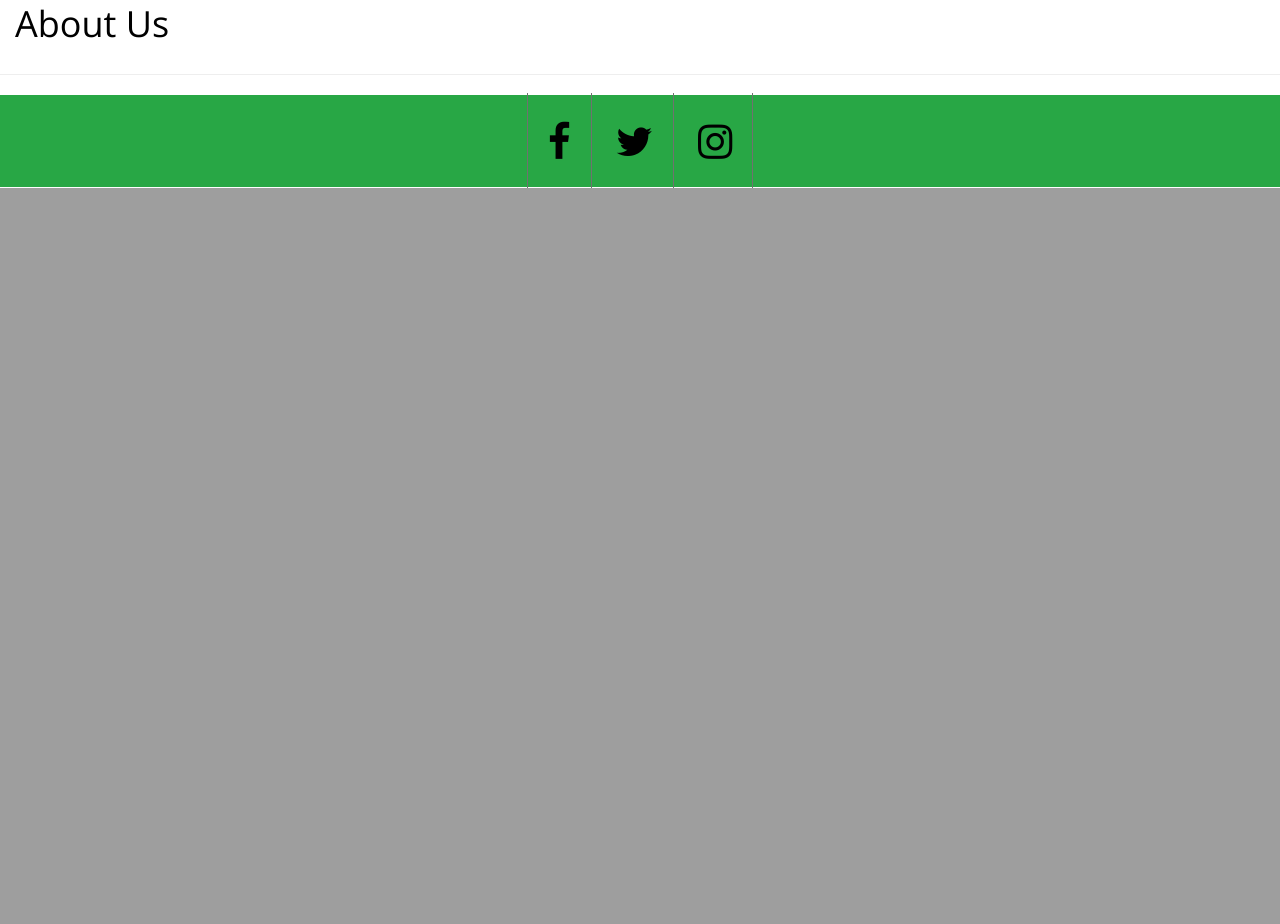
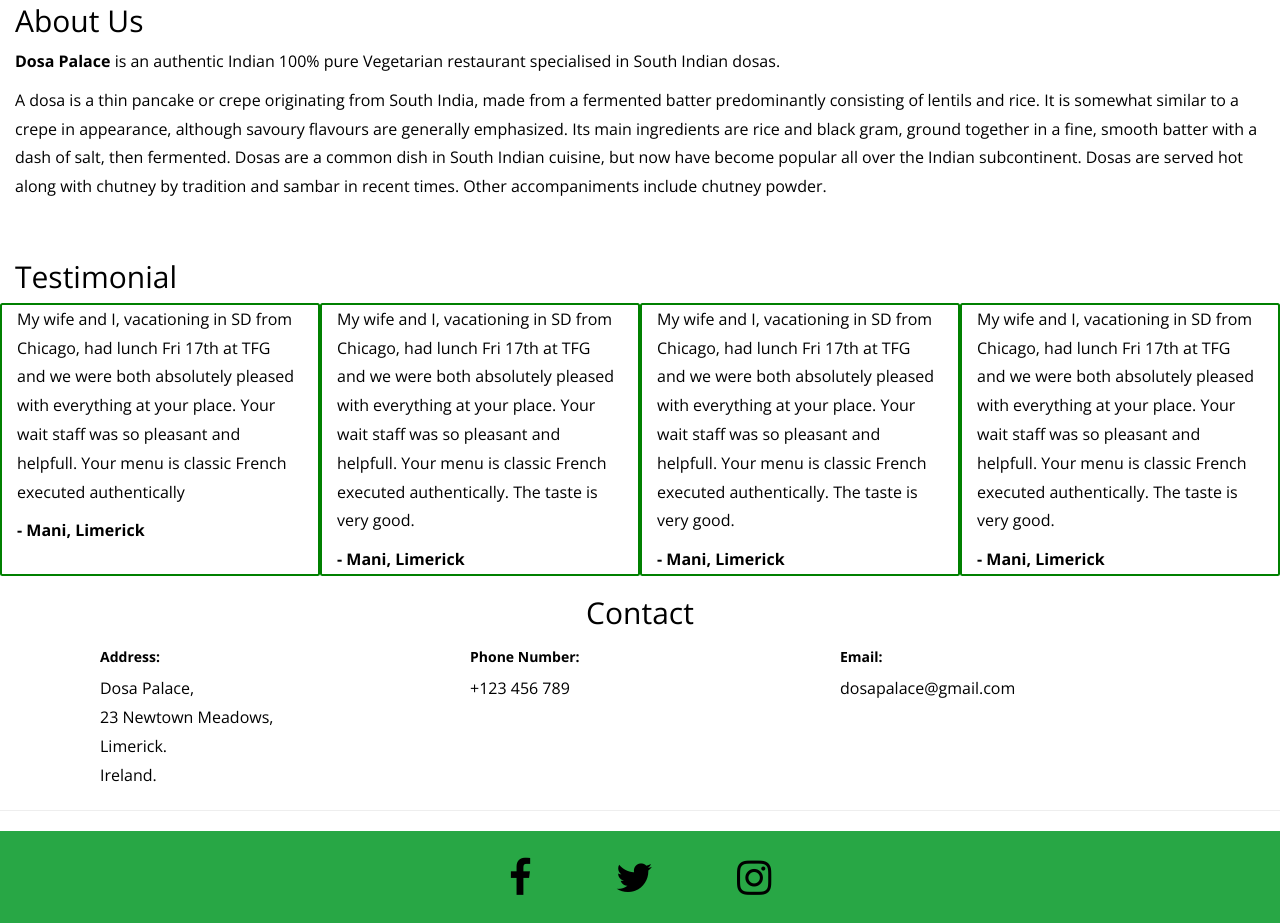
Before and after one commit to KSanthanesh/res-rough, a Django app: page / in a window 1280 px wide. Shown: the part 1150-2074 px from the top of the page. Before the commit the page ends 1338 px from the top, so only its background shows below. Run offline with Django 3.2, Linux system fonts and the light colour scheme; some libraries are stand-ins or nearby versions; some web fonts are replaced; grey boxes are pictures that could not be loaded.

Commit message:
Add testimonial and contact detail

```diff
--- a/meals/templates/meals/home.html
+++ b/meals/templates/meals/home.html
@@ -5,7 +5,56 @@
 
 
 
-<h1>About Us</h1>
+<h2>About Us</h2>
+<p><strong>Dosa Palace</strong> is an authentic Indian 100% pure Vegetarian restaurant specialised in South Indian dosas.</p>
+<p>A dosa is a thin pancake or crepe originating from South India, made from a fermented batter predominantly consisting of lentils and rice. It is somewhat similar to a crepe in appearance, although savoury flavours are generally emphasized. Its main ingredients are rice and black gram, ground together in a fine, smooth batter with a dash of salt, then fermented. Dosas are a common dish in South Indian cuisine, but now have become popular all over the Indian subcontinent.
+    Dosas are served hot along with chutney by tradition and sambar in recent times. Other accompaniments include chutney powder.</p>
+
+<br>
+<h2>Testimonial</h2>
+<div class="row">
+    <div class="col-lg-6">
+        <div class="row">
+            <div class="col-sm-6 card">
+
+                <p>
+                    My wife and I, vacationing in SD from Chicago, had lunch Fri 17th at TFG and we were both absolutely
+                    pleased with everything at your place. Your wait staff was so pleasant and helpfull.
+                    Your menu is classic French executed authentically
+                </p>
+                <b>- Mani, Limerick</b>
+            </div>
+            <div class="col-sm-6 card">
+                <p>
+                    My wife and I, vacationing in SD from Chicago, had lunch Fri 17th at TFG and we were both absolutely
+                    pleased with everything at your place. Your wait staff was so pleasant and helpfull.
+                    Your menu is classic French executed authentically. The taste is very good.
+                </p>
+                <b>- Mani, Limerick</b>
+            </div>
+        </div>
+    </div>
+    <div class="col-lg-6">
+        <div class="row">
+            <div class="col-sm-6 card">
+                <p>
+                    My wife and I, vacationing in SD from Chicago, had lunch Fri 17th at TFG and we were both absolutely
+                    pleased with everything at your place. Your wait staff was so pleasant and helpfull.
+                    Your menu is classic French executed authentically. The taste is very good.
+                </p>
+                <b>- Mani, Limerick</b>
+            </div>
+            <div class="col-sm-6 card">
+                <p>
+                    My wife and I, vacationing in SD from Chicago, had lunch Fri 17th at TFG and we were both absolutely
+                    pleased with everything at your place. Your wait staff was so pleasant and helpfull.
+                    Your menu is classic French executed authentically. The taste is very good.
+                </p>
+                <b>- Mani, Limerick</b>
+            </div>
+        </div>
+    </div>
+</div>
 
 
 
--- a/static/css/style.css
+++ b/static/css/style.css
@@ -23,6 +23,13 @@ html {
    width:100%;
 
  }
+
+ /* Testimonial */
+ .card {
+   border: 2px solid green;
+ }
+
+
  /*  Footer  */
  .footer {
   background: #061D25;
@@ -31,13 +38,11 @@ html {
 .footer a {
   color: #000;
   font-size: 40px;
-  padding: 20px;
-  border-right: 1px solid #70726F;
+  padding: 20px 40px;
+
   transition: all .5s ease;
 }
-.footer a:first-child {
-  border-left: 1px solid #70726F;
-}
+
 .footer a:hover {
   color: white;
 }
--- a/templates/base.html
+++ b/templates/base.html
@@ -14,19 +14,6 @@
   <link rel="stylesheet" href="{% static 'css/bootstrap.css' %}">
 
 
-  <!-- <link rel="stylesheet" href="{% static 'site_static/css/animate.css' %}">
-    <link rel="stylesheet" href="{% static 'site_static/css/owl.carousel.min.css' %}">
-
-    <link rel="stylesheet" href="{% static 'site_static/css/magnific-popup.css' %}">
-    <link rel="stylesheet" href="{% static 'site_static/css/aos.css' %}">
-
-    <link rel="stylesheet" href="{% static 'site_static/css/bootstrap-datepicker.css' %}">
-    <link rel="stylesheet" href="{% static 'site_static/css/jquery.timepicker.css' %}">
-
-    <link rel="stylesheet" href="{% static 'site_static/fonts/ionicons/css/ionicons.min.css' %}">
-    <link rel="stylesheet" href="{% static 'site_static/fonts/fontawesome/css/font-awesome.min.css' %}">
-
-    <link rel="stylesheet" href="{% static 'site_static/fonts/flaticon/font/flaticon.css' %}"> -->
 
   <!-- Theme Style -->
   <link rel="stylesheet" href="{% static 'css/style.css' %}">
@@ -70,6 +57,30 @@
         {% endblock %}
 
 	</div>
+  <div class="container">
+  <div class="row">
+    <div class="col">
+      <h2 class="text-center">Contact</h2>
+      <div class="col-md-4">
+        <h5><strong>Address:</strong></h5>
+        Dosa Palace,<br>
+        23 Newtown Meadows,<br>
+        Limerick.<br>
+        Ireland.
+      </div>
+      <div class="col-md-4">
+        <h5><strong>Phone Number:</strong></h5>
+        +123 456 789
+
+      </div>
+      <div class="col-md-4">
+        <h5><strong>Email:</strong></h5>
+        dosapalace@gmail.com
+
+      </div>
+    </div>
+  </div>
+</div>
 
 	<hr>
 
@@ -86,25 +97,7 @@
 
 
 
-  <script src="{% static 'site_static/js/jquery-3.2.1.min.js' %}"></script>
-  <script src="{% static 'site_static/js/jquery-migrate-3.0.1.min.js' %}"></script>
-  <script src="{% static 'site_static/js/popper.min.js' %}"></script>
-  <script src="{% static 'site_static/js/bootstrap.min.js' %}"></script>
-  <script src="{% static 'site_static/js/owl.carousel.min.js' %}"></script>
-  <script src="{% static 'site_static/js/jquery.waypoints.min.js' %}"></script>
 
-  <script src="{% static 'site_static/js/bootstrap-datepicker.js' %}"></script>
-  <script src="{% static 'site_static/js/jquery.timepicker.min.js' %}"></script>
-  <script src="{% static 'site_static/js/jquery.stellar.min.js' %}"></script>
-
-  <script src="{% static 'site_static/js/aos.js' %}"></script>
-
-
-  <script src="https://maps.googleapis.com/maps/api/js?key=AIzaSyBVWaKrjvy3MaE7SQ74_uJiULgl1JY0H2s&sensor=false">
-
-  </script>
-
-  <script src="{% static 'site_static/js/main.js' %}"></script>
 </body>
 
 </html>
```
Also changed, not shown: static/images/img-1.jpg (added).
